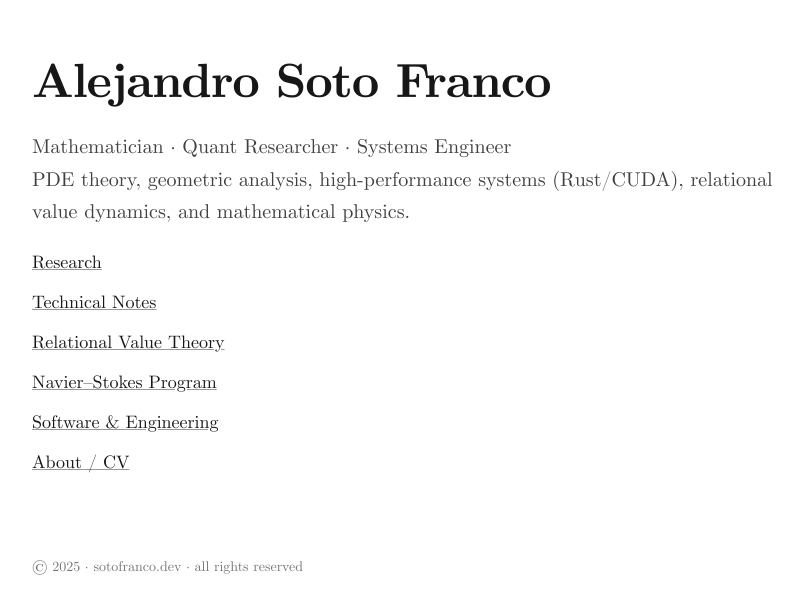
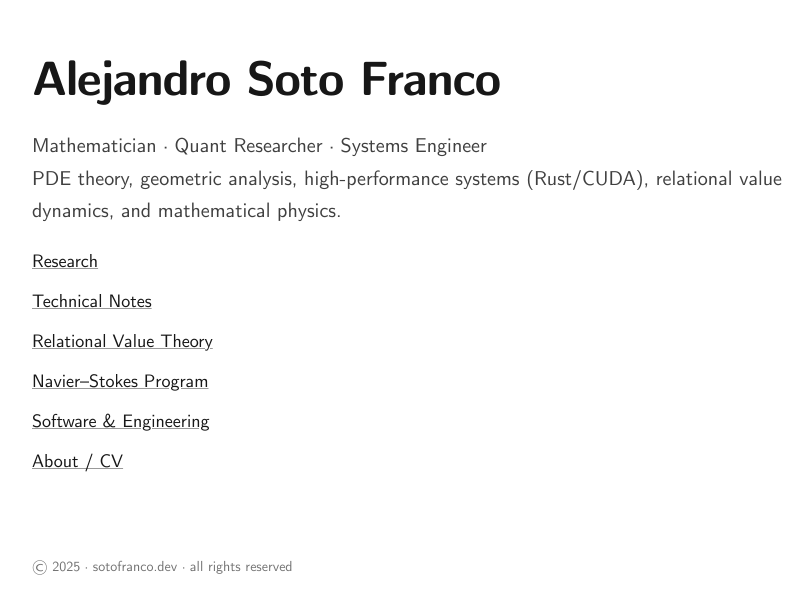
Before and after one commit to alejandro-soto-franco/sotofranco.dev, a Next.js app: page / in a window 1280 px wide. Shown: the part 101-714 px from the top of the page, without its empty margins (224-1036 px from the left). Built offline with nearby package versions, Linux system fonts and the light colour scheme.

Commit message:
change to sans

```diff
--- a/app/globals.css
+++ b/app/globals.css
@@ -1,4 +1,5 @@
 @import "../styles/computer-modern-serif.css";
+@import "../styles/computer-modern-sans.css";
 @import "katex/dist/katex.min.css";
 @import "tailwindcss";
 
@@ -7,17 +8,18 @@
 --------------------------------------------------------*/
 
 /* === Option A: Computer Modern Serif (LaTeX default) === */
+/*
 :root {
   --font-body: "Computer Modern Serif", serif;
 }
+*/
 
 /* === Option B: Computer Modern Sans (LaTeX sans) === */
-/*
-@import "/fonts/computer-modern/font/Sans/cmun-sans.css";
+
 :root {
   --font-body: "Computer Modern Sans", sans-serif;
 }
-*/
+
 
 /* -------------------------------------------------------
    Color Variables & Theming
@@ -42,7 +44,7 @@ body {
   color: var(--foreground);
   font-family: var(--font-body);
   line-height: 1.65;
-  font-size: 20px;
+  font-size: 17px;
 }
 
 /* -------------------------------------------------------
--- /dev/null
+++ b/styles/computer-modern-sans.css
@@ -0,0 +1,46 @@
+/* Computer Modern Sans - Self-hosted fonts */
+/* Adjust font file paths relative to this stylesheet location */
+
+@font-face {
+  font-family: "Computer Modern Sans";
+  src: url("../public/fonts/computer-modern/font/Sans/cmunss.eot");
+  src: url("../public/fonts/computer-modern/font/Sans/cmunss.eot?#iefix") format("embedded-opentype"),
+    url("../public/fonts/computer-modern/font/Sans/cmunss.woff") format("woff"),
+    url("../public/fonts/computer-modern/font/Sans/cmunss.ttf") format("truetype"),
+    url("../public/fonts/computer-modern/font/Sans/cmunss.svg#cmunss") format("svg");
+  font-weight: normal;
+  font-style: normal;
+}
+
+@font-face {
+  font-family: "Computer Modern Sans";
+  src: url("../public/fonts/computer-modern/font/Sans/cmunsx.eot");
+  src: url("../public/fonts/computer-modern/font/Sans/cmunsx.eot?#iefix") format("embedded-opentype"),
+    url("../public/fonts/computer-modern/font/Sans/cmunsx.woff") format("woff"),
+    url("../public/fonts/computer-modern/font/Sans/cmunsx.ttf") format("truetype"),
+    url("../public/fonts/computer-modern/font/Sans/cmunsx.svg#cmunsx") format("svg");
+  font-weight: bold;
+  font-style: normal;
+}
+
+@font-face {
+  font-family: "Computer Modern Sans";
+  src: url("../public/fonts/computer-modern/font/Sans/cmunsi.eot");
+  src: url("../public/fonts/computer-modern/font/Sans/cmunsi.eot?#iefix") format("embedded-opentype"),
+    url("../public/fonts/computer-modern/font/Sans/cmunsi.woff") format("woff"),
+    url("../public/fonts/computer-modern/font/Sans/cmunsi.ttf") format("truetype"),
+    url("../public/fonts/computer-modern/font/Sans/cmunsi.svg#cmunsi") format("svg");
+  font-weight: normal;
+  font-style: italic;
+}
+
+@font-face {
+  font-family: "Computer Modern Sans";
+  src: url("../public/fonts/computer-modern/font/Sans/cmunso.eot");
+  src: url("../public/fonts/computer-modern/font/Sans/cmunso.eot?#iefix") format("embedded-opentype"),
+    url("../public/fonts/computer-modern/font/Sans/cmunso.woff") format("woff"),
+    url("../public/fonts/computer-modern/font/Sans/cmunso.ttf") format("truetype"),
+    url("../public/fonts/computer-modern/font/Sans/cmunso.svg#cmunso") format("svg");
+  font-weight: bold;
+  font-style: italic;
+}
```
